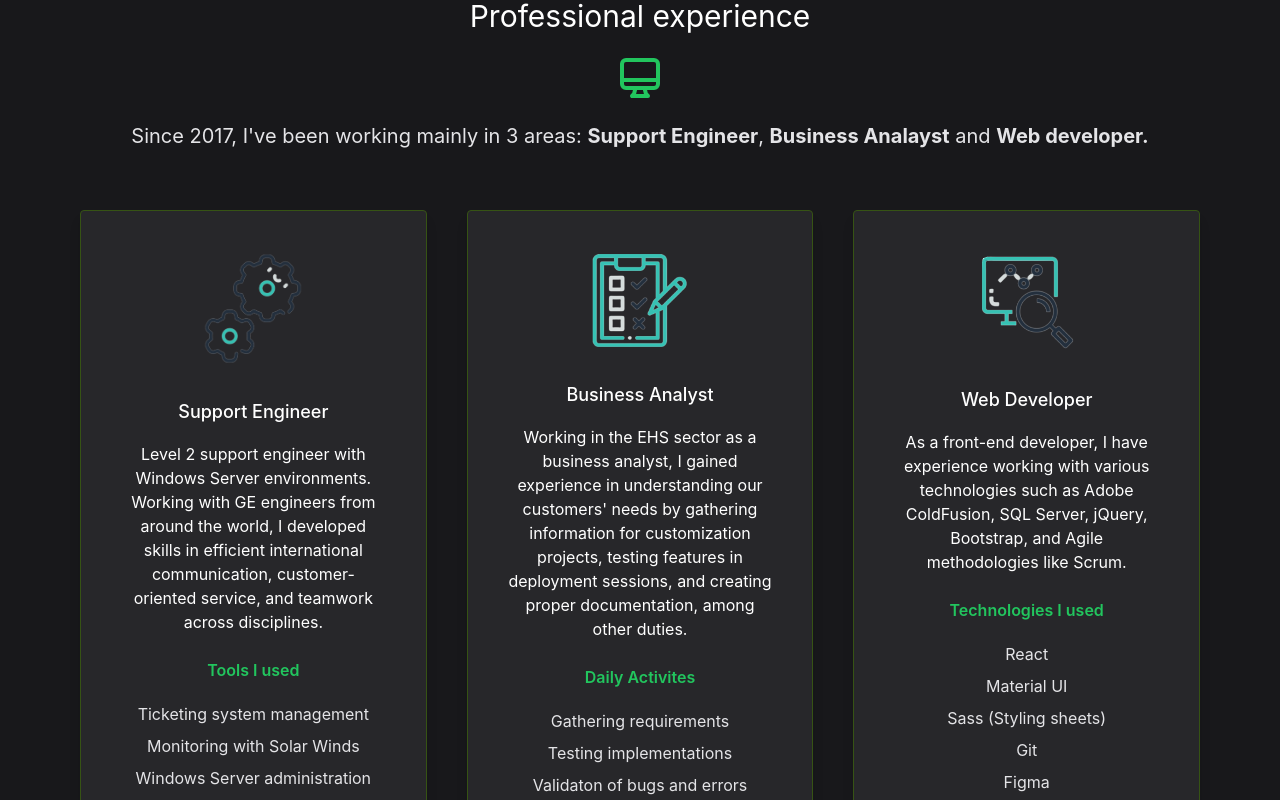
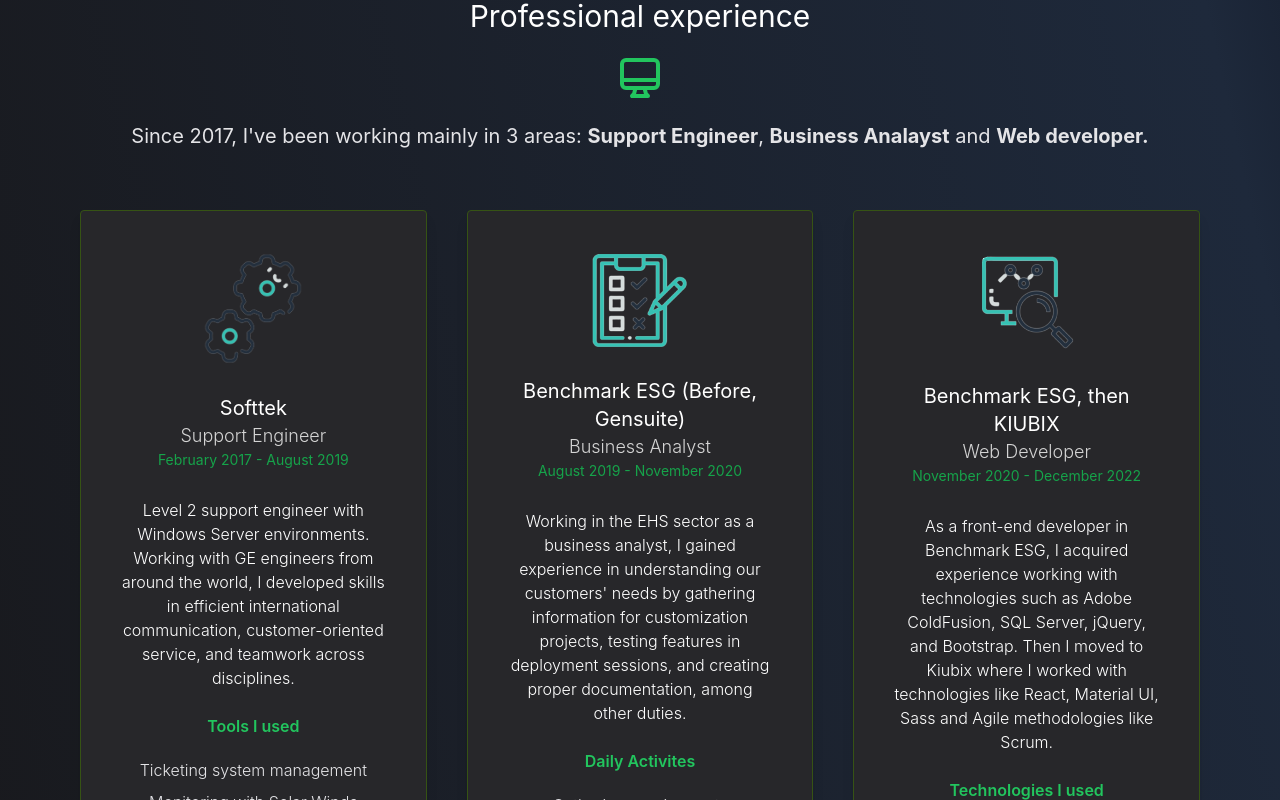
Before and after one commit to luisupertramp/react-portfolio, a React (Create React App) app: page / in a window 1280 px wide. Shown: the part 2000-2800 px from the top of the page. Built offline with nearby package versions, Linux system fonts and the light colour scheme.

Commit message:
Adding Company names and dates to the Experience cards. Enabling the download PDF button

```diff
--- a/src/App.js
+++ b/src/App.js
@@ -45,7 +45,7 @@
           <link rel="icon" href="/favicon.ico" />
         </head>
 
-        <main className=' bg-white px-10 text-black md:px-20 dark:bg-zinc-900 dark:text-white'>
+        <main className=' bg-white px-10 text-black md:px-20 dark:bg-gradient-to-tr dark:from-zinc-900 dark:from-20% dark:via-slate-800 dark:via-80% dark:to-gray-900 dark:bg-zinc-900 dark:to-90% dark:text-white'>
 
           {/* Main page */}
           <section className=' min-h-screen pb-24'>
@@ -54,11 +54,11 @@
               <h1 className=' text-xl font-burtons'>My resume</h1>
               <ul className='flex items-center'>
                 <li><BsFillMoonStarsFill onClick={() => setDarkMode(!darkMode)} className='cursor-pointer text-2xl'/></li>
-                {/*
-                <li><a className=' bg-cyan-500 shadow-lg dark:bg-green-600  text-white px-4 py-2 rounded ml-8 dark:shadow-green-500/30 dark:hover:shadow-green-500/40' href="#">
+
+                <li><a className=' bg-cyan-500 shadow-lg dark:bg-green-600  text-white px-4 py-2 rounded ml-8 dark:shadow-green-500/30 dark:hover:shadow-green-500/40' href="Luis_Pedroza_Resume_v2.pdf" download>
                   PDF version
                 </a></li>
-                */}
+
               </ul>
             </nav>
 
@@ -174,6 +174,8 @@
               <ExperienceCard
                 image={support}
                 pos="Support Engineer"
+                company="Softtek"
+                date="February 2017 - August 2019"
                 desc={"Level 2 support engineer with Windows Server environments.\nWorking with GE engineers from around the world, I developed skills in efficient international communication, customer-oriented service, and teamwork across disciplines."}
                 action="Tools I used"
                 items={["Ticketing system management","Monitoring with Solar Winds","Windows Server administration","Basic Fortinet and Cisco configuration"]}
@@ -183,6 +185,8 @@
               <ExperienceCard
                 image={ba}
                 pos="Business Analyst"
+                company="Benchmark ESG (Before, Gensuite)"
+                date="August 2019 - November 2020"
                 desc={"Working in the EHS sector as a business analyst, I gained experience in understanding our customers' needs by gathering information for customization projects, testing features in deployment sessions, and creating proper documentation, among other duties."}
                 action="Daily Activites"
                 items={["Gathering requirements","Testing implementations","Validaton of bugs and errors","SQL queries for custom reports"]}
@@ -192,7 +196,9 @@
               <ExperienceCard
                 image={dev}
                 pos="Web Developer"
-                desc={" As a front-end developer, I have experience working with various technologies such as Adobe ColdFusion, SQL Server, jQuery, Bootstrap, and Agile methodologies like Scrum."}
+                company="Benchmark ESG, then KIUBIX"
+                date="November 2020 - December 2022"
+                desc={" As a front-end developer in Benchmark ESG, I acquired experience working with technologies such as Adobe ColdFusion, SQL Server, jQuery, and Bootstrap. Then I moved to Kiubix where I worked with technologies like React, Material UI, Sass and Agile methodologies like Scrum."}
                 action="Technologies I used"
                 items={["React","Material UI","Sass (Styling sheets)","Git","Figma"]}
               />
--- a/src/components/ExperienceCard.js
+++ b/src/components/ExperienceCard.js
@@ -1,6 +1,8 @@
 // ===== PROPS =====
 // * pos: [string] position name
 // * desc: [string] description of position
+// * company: [string] company name
+// * date: [string] dates working in that position
 // * action: [string] title for items
 // * actionItems: [array] description of activities/technologies
 // * image: [img imported]
@@ -10,11 +12,19 @@
         <div className="p-10 my-10 flex-1 text-center shadow-lg rounded border dark:bg-zinc-800 dark:border-lime-900">
             <img className='mx-auto' src={props.image} width={100} height={100} />
 
-            <h3 className="text-lg font-medium pt-8 pb-2  ">
+            <h3 className=' text-xl pt-7 '>
+                {props.company}
+            </h3>
+
+            <h3 className="text-lg font-light dark:text-neutral-300">
                 {props.pos}
             </h3>
 
-            <p className="py-2">
+            <h3 className=" text-sm  dark:text-green-600 pb-5  ">
+                {props.date}
+            </h3>
+
+            <p className="py-2 font-light">
                 {props.desc}
             </p>
 
@@ -22,7 +32,7 @@
 
             <ul>
                 {props.items.map((activityName) => {
-                    return <p key={"card_"+activityName} className="text-gray-800 dark:text-zinc-200 py-1">{activityName}</p>
+                    return <li key={"card_"+activityName} className="text-gray-800 font-light dark:text-zinc-200 py-1">{activityName}</li>
                 })}
             </ul>
         </div>
```
Also changed, not shown: src/components/SkillCard.js (line endings or trailing spaces), 1 other file (tests, documents, lock files or other folders).
